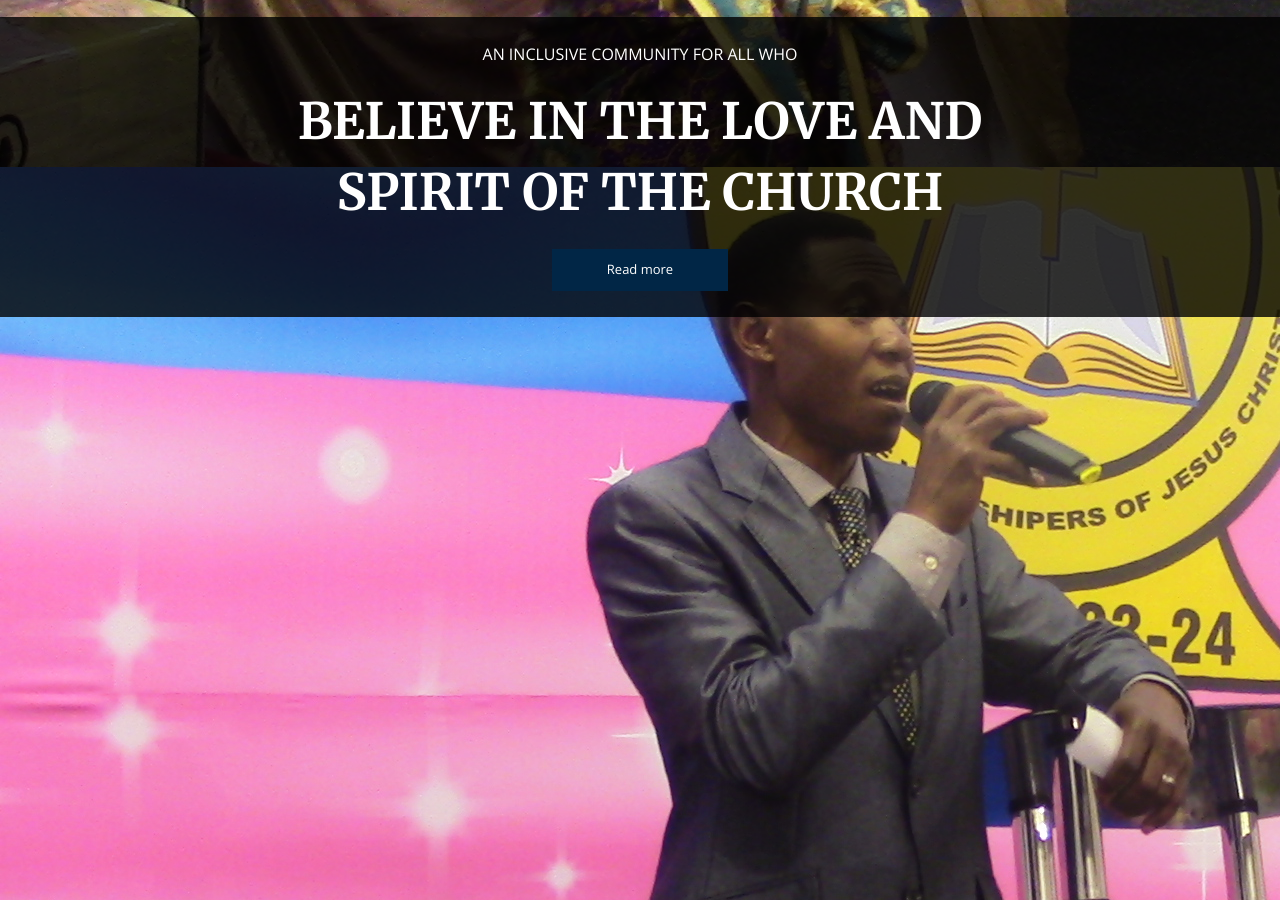
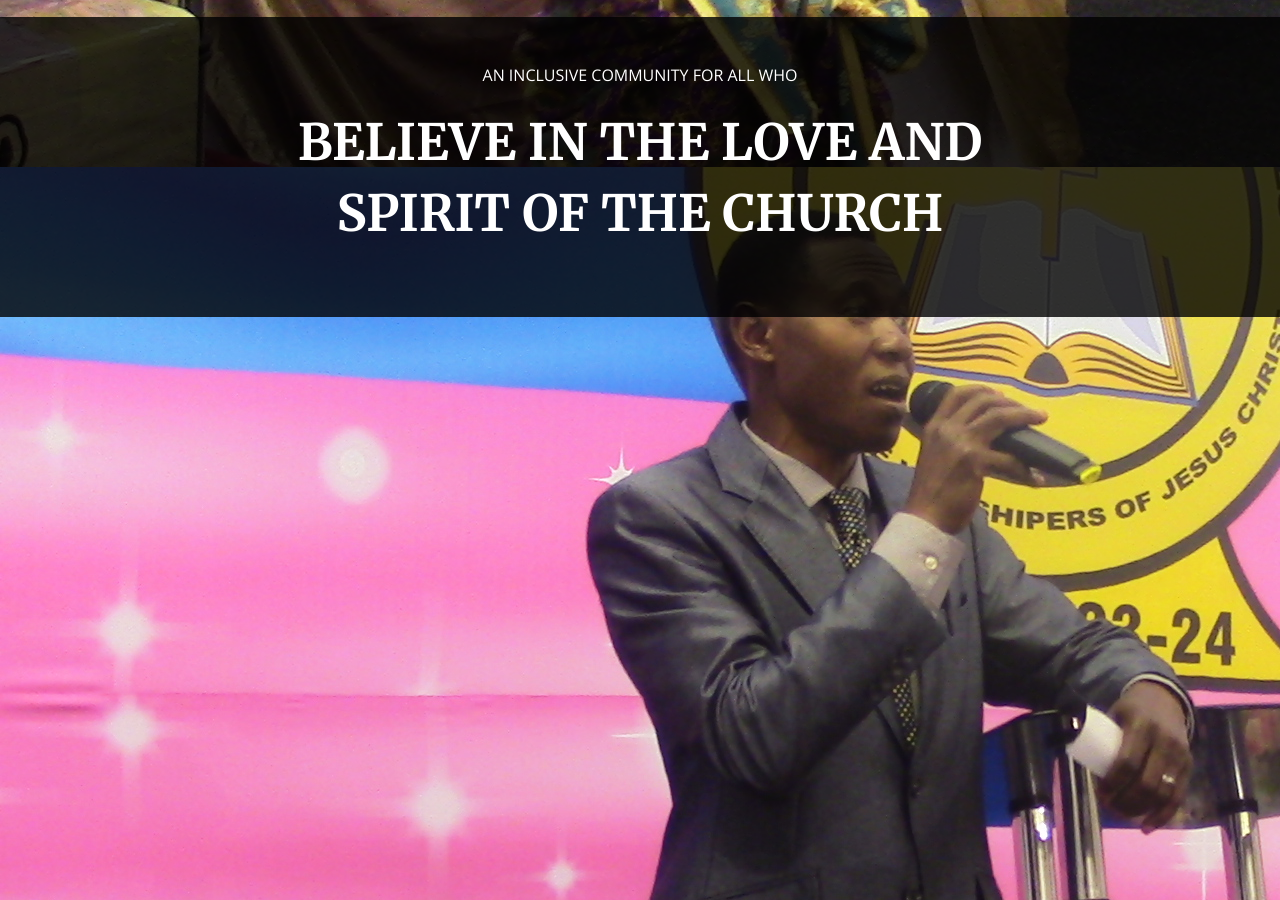
Before and after one commit to riyaadh47/hilary, a Jekyll site: the page built from index.html, in a window 1280 px wide and 900 px high, scrolled down 2099 px. Built offline with Jekyll 4.4.1, drawn with Linux system fonts in a browser that asks for light colours; nearby versions of some CDN libraries; library files that are not in the unit come from our copies.

Commit message:
Update index.html

```diff
--- a/index.html
+++ b/index.html
@@ -13,7 +13,7 @@ order: 0
 		{% for item in site.data.sliders.call-to-action %}
 			<p>{{item.paragraph}}</p>
 			<h2>{{item.heading}}</h2>
-			<a href="{{item.link}}" class="button">Read more</a>
+			<!--<a href="{{item.link}}" class="button">Read more</a>-->
 		{% endfor %}
 	</div>
 	<div class="slider">
```
